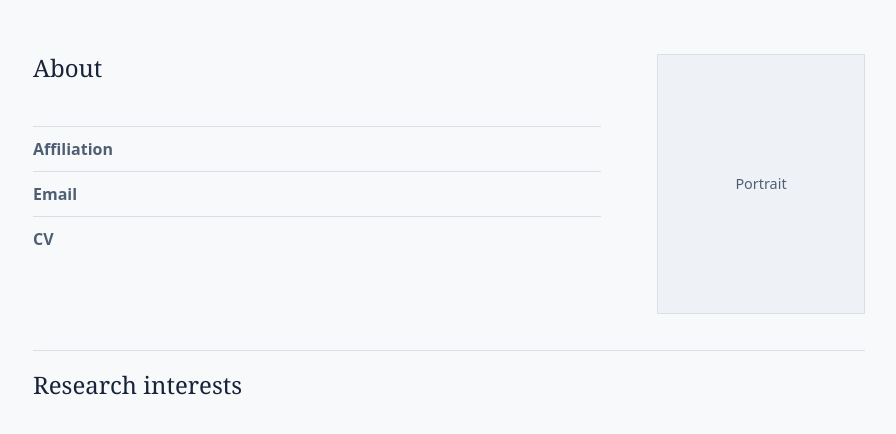
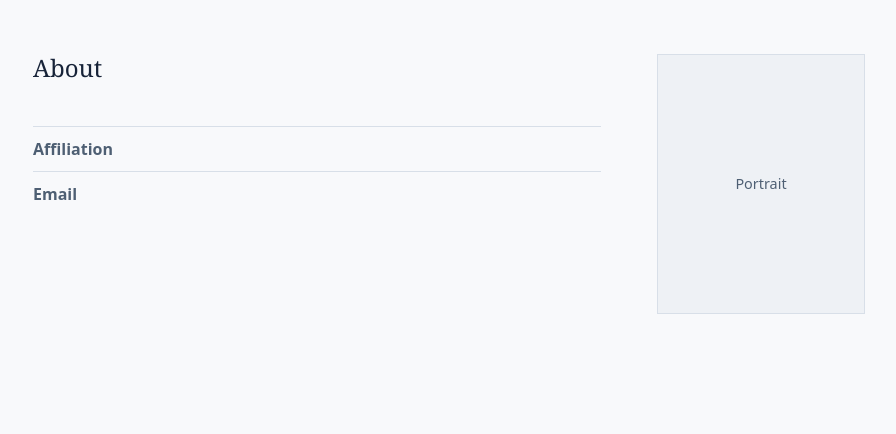
Before and after one commit to YihengWu196883/yihengwu196883.github.io, a plain HTML site: page academic-github-pages/index.html in a window 1280 px wide. Shown: the part 226-660 px from the top of the page, without its empty margins (191-1087 px from the left). Drawn offline with Linux system fonts and the light colour scheme.

Commit message:
Update profile information in index.html

```diff
--- a/academic-github-pages/index.html
+++ b/academic-github-pages/index.html
@@ -28,20 +28,16 @@
       <div class="profile-copy">
         <h2 class="section-title">About</h2>
         <div class="section-copy">
-          <!-- Add a short biography here. -->
+          <!-- I am interested in algebraic geometry and geometric representation theory. -->
         </div>
         <dl class="profile-details">
           <div>
             <dt>Affiliation</dt>
-            <dd><!-- Add your affiliation here. --></dd>
+            <dd><!-- Imperial College London --></dd>
           </div>
           <div>
             <dt>Email</dt>
-            <dd><!-- Add your email here. --></dd>
-          </div>
-          <div>
-            <dt>CV</dt>
-            <dd><!-- Add a link to your CV here. --></dd>
+            <dd><!-- wuyiheng06@outlook.com --></dd>
           </div>
         </dl>
       </div>
@@ -50,13 +46,6 @@
         <!-- Replace the caption with an img when your portrait is ready. -->
       </figure>
     </div>
-
-    <section class="content-section" aria-labelledby="research-interests">
-      <h2 class="section-title" id="research-interests">Research interests</h2>
-      <div class="section-copy">
-        <!-- Add your research interests here. -->
-      </div>
-    </section>
   </main>
 </body>
 </html>
```
